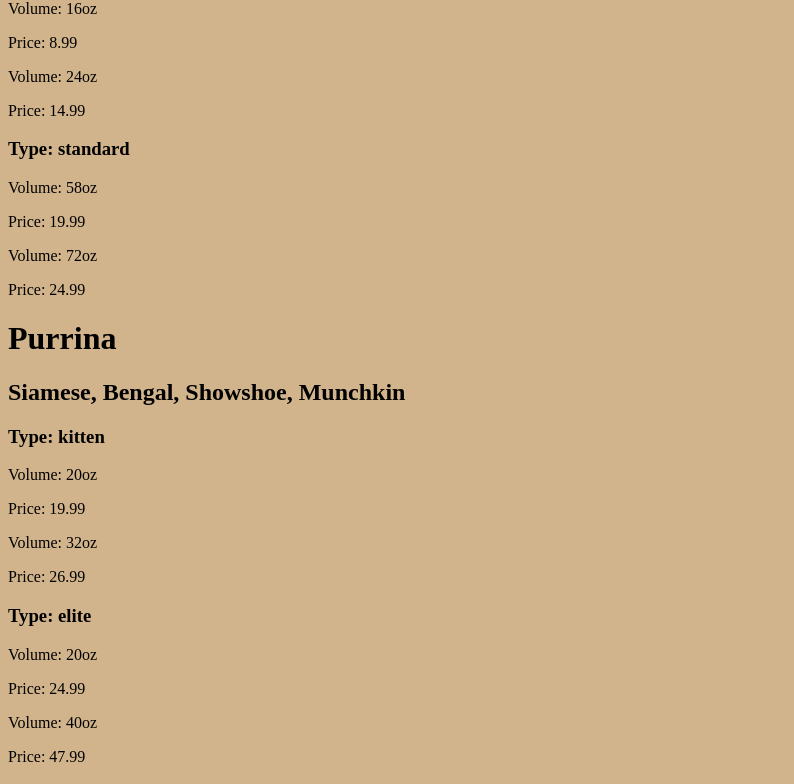
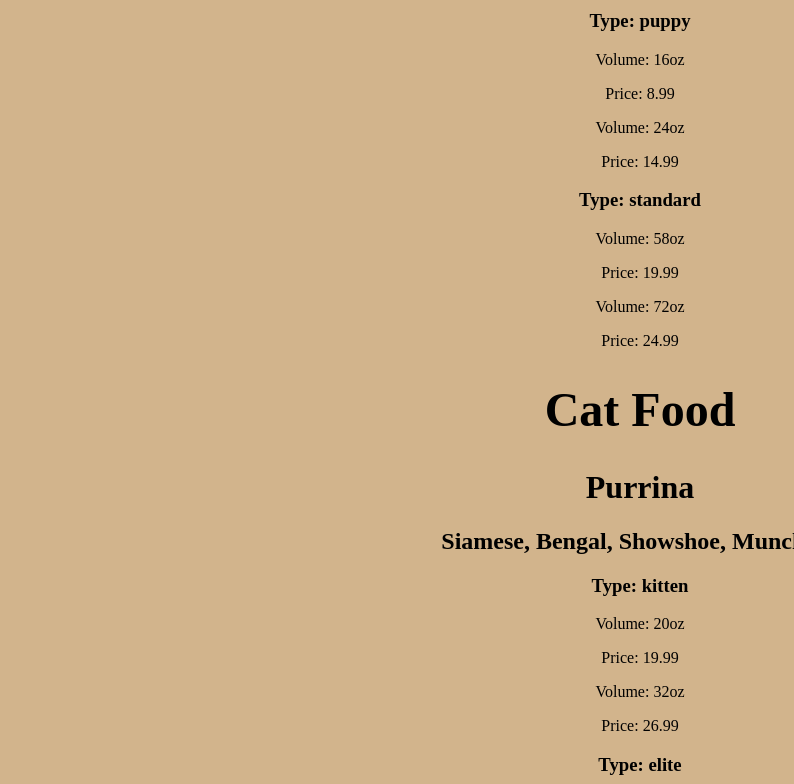
Before and after one commit to edsad/SP_JS_XHR_FOOD-19, a plain HTML site: page index.html in a window 1280 px wide. Shown: the part 588-1372 px from the top of the page, without its empty margins (0-794 px from the left). Drawn offline with Linux system fonts and the light colour scheme.

Commit message:
fixed errors in json, styled a bit

```diff
--- a/food.js
+++ b/food.js
@@ -33,20 +33,20 @@
 
       for(var i = 0; i < dogBrands.length; i++){
 
-        dogFoodData += `<div><h1>${dogBrands[i].name}</h1></div>`
+        dogFoodData += `<div id="wow"><h1>${dogBrands[i].name}</h1></div>`
 
         var types = dogBrands[i].types;
 
       for(var j = 0; j < types.length; j++){
 
-        dogFoodData += `<h3>Type: ${types[j].type}</h3>`
+        dogFoodData += `<div id="wow"><h3>Type: ${types[j].type}</h3></div>`
 
         var volumes = types[j].volumes;
 
       for(var k = 0; k < volumes.length; k++){
 
-        dogFoodData += `<p>Volume: ${volumes[k].name}</p>`
-        dogFoodData += `<p>Price: ${volumes[k].price}</p>`
+        dogFoodData += `<div id="wow"><p>Volume: ${volumes[k].name}</p></div>`
+        dogFoodData += `<div id="wow"><p>Price: ${volumes[k].price}</p></div>`
       }
     }
   }
@@ -84,21 +84,21 @@
   // console.log("catBrands", catBrands);
       for(var a = 0; a < catBrands.length; a++){
 
-        catfoodData += `<div><h1>${catBrands[a].name}</h1></div>`
-        catfoodData += `<h2>${catBrands[a].breeds}</h2>`
+        catfoodData += `<div id="wow"><h1>${catBrands[a].name}</h1></div>`
+        catfoodData += `<div id="wow"><h2>${catBrands[a].breeds}</h2></div>`
         // console.log("catfoodData", catfoodData);
         var catTypes = catBrands[a].types;
 
       for(var b = 0; b < catTypes.length; b++){
 
-        catfoodData += `<h3>Type: ${catTypes[b].type}</h3>`
+        catfoodData += `<div id="wow"><h3>Type: ${catTypes[b].type}</h3></div>`
 
         var catVolumes = catTypes[b].volumes;
 
       for(var c = 0; c < catVolumes.length; c++){
 
-        catfoodData += `<p>Volume: ${catVolumes[c].name}</p>`
-        catfoodData += `<p>Price: ${catVolumes[c].price}</p>`
+        catfoodData += `<div id="wow"><p>Volume: ${catVolumes[c].name}</p></div>`
+        catfoodData += `<div id="wow"><p>Price: ${catVolumes[c].price}</p></div>`
       }
     }
   }
--- a/index.html
+++ b/index.html
@@ -5,13 +5,12 @@
     <link rel="stylesheet" type="text/css" href="styles.css">
   </head>
 <body>
-  <h2>Pet Food</h2>
+  <div id="yes"><h1>Dog Food</h1></div>
 
-<!--   <article>
-    <section id="canine-list"></section>
-    <section id="feline-list"></section>
-  </article> -->
   <div id="canine-list"></div>
+
+  <div id="no"><h1>Cat Food</h1></div>
+
   <div id="feline-list"></div>
 
   <script type="text/javascript" src="food.js"></script>
--- a/styles.css
+++ b/styles.css
@@ -1,3 +1,16 @@
 body {
   background-color: tan;
 }
+
+#yes {
+  text-align: center;
+  font-size: 1.5em;
+}
+
+#no {
+  text-align: center;
+  font-size: 1.5em;
+}
+#wow {
+  text-align: center;
+}
```
